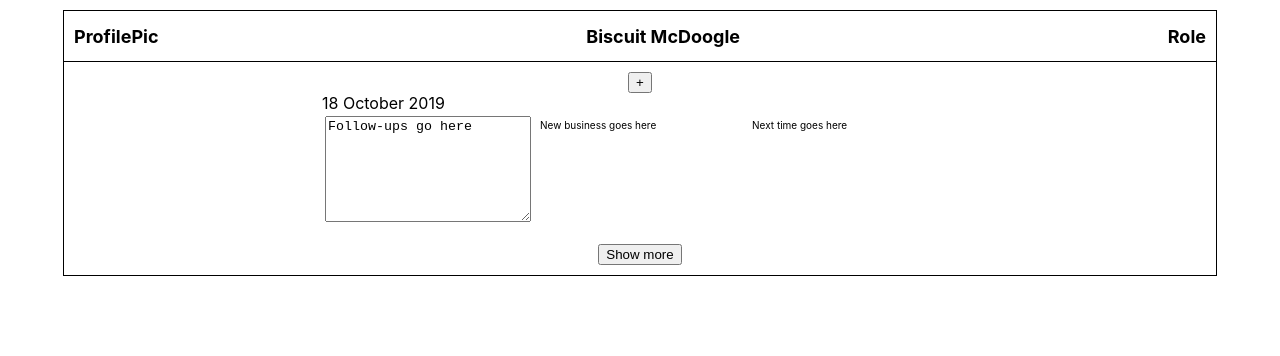
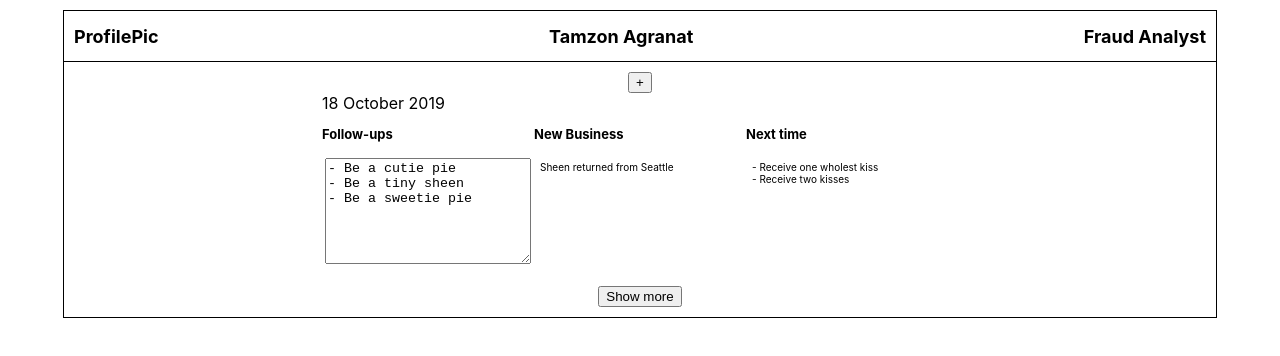
Before and after one commit to ronen-agranat/f2f, a React (Create React App) app: page / in a window 1280 px wide. Shown: the top 356 px of the page. Built offline with nearby package versions, Linux system fonts and the light colour scheme.

Commit message:
Implement functionality to carry over follow-ups
- Revamp example
- Ensure that line breaks are shown

```diff
--- a/src/components/OneOnOneBrowser/OneOnOneBrowser.tsx
+++ b/src/components/OneOnOneBrowser/OneOnOneBrowser.tsx
@@ -25,9 +25,14 @@ const OneOnOneBrowser = () => {
     {
       id: 2,
       date: "18 October 2019",
-      followUps: "Follow-ups go here",
-      newBusiness: "New business goes here",
-      nextTime: "Next time goes here"
+      followUps: "" +
+        "- Be a cutie pie\n" +
+        "- Be a tiny sheen\n" +
+        "- Be a sweetie pie",
+      newBusiness: "Sheen returned from Seattle",
+      nextTime: "" +
+        "- Receive one wholest kiss\n" +
+        "- Receive two kisses"
     },
     {
       id: 1,
@@ -95,11 +100,17 @@ const OneOnOneBrowser = () => {
       return;
     }
 
+    // Follow-ups are the 'next time' of the previous session
+    let followUps = '';
+    if (sessions.length) {
+      followUps = sessions[0].nextTime;
+    }
+
     setSessions([
       {
         date: date,
         id: maxId,
-        followUps: '',
+        followUps: followUps,
         nextTime: '',
         newBusiness: ''
       },
--- a/src/components/OneOnOneMinutes/OneOnOneNotes/OneOnOneNotes.module.css
+++ b/src/components/OneOnOneMinutes/OneOnOneNotes/OneOnOneNotes.module.css
@@ -2,14 +2,17 @@
   padding: 3px;
 }
 
+/* The text area */
 .NoteAreaEdit {
   width: 200px;
   height: 100px;
 }
 
+/* The div displaying text area content */
 .NoteAreaShow {
   width: 200px;
   height: 100px;
   font-size: x-small;
   padding: 3px;
+  white-space: pre;
 }
--- a/src/components/OneOnOneMinutes/OneOnOneNotes/OneOnOneNotes.tsx
+++ b/src/components/OneOnOneMinutes/OneOnOneNotes/OneOnOneNotes.tsx
@@ -26,8 +26,11 @@ const OneOnOneNotes = (props: IOneOnOneProps) => {
   );
 
   return (
-    <div className={styles.OneOnOneNotes}>
-      {noteArea}
+    <div>
+      <p>{props.title}</p>
+      <div className={styles.OneOnOneNotes}>
+        {noteArea}
+      </div>
     </div>
   );
 };
--- a/src/components/PersonCard/PersonCard.tsx
+++ b/src/components/PersonCard/PersonCard.tsx
@@ -7,7 +7,7 @@ import styles from "./PersonCard.module.css";
 const PersonCard = () => {
   return (
     <div className={styles.PersonCard}>
-      <PersonHeader />
+      <PersonHeader name="Tamzon Agranat" role="Fraud Analyst"/>
       <OneOnOneBrowser />
     </div>
   );
--- a/src/components/PersonHeader/PersonHeader.tsx
+++ b/src/components/PersonHeader/PersonHeader.tsx
@@ -1,12 +1,17 @@
 import React from "react";
 import styles from "./PersonHeader.module.css";
 
-const PersonHeader = () => {
+interface IPersonHeaderProps {
+  name: string;
+  role: string;
+}
+
+const PersonHeader = (props: IPersonHeaderProps) => {
   return (
     <div className={styles.PersonHeader}>
       <div>ProfilePic</div>
-      <div>Biscuit McDoogle</div>
-      <div>Role</div>
+      <div>{props.name}</div>
+      <div>{props.role}</div>
     </div>
   );
 };
```
